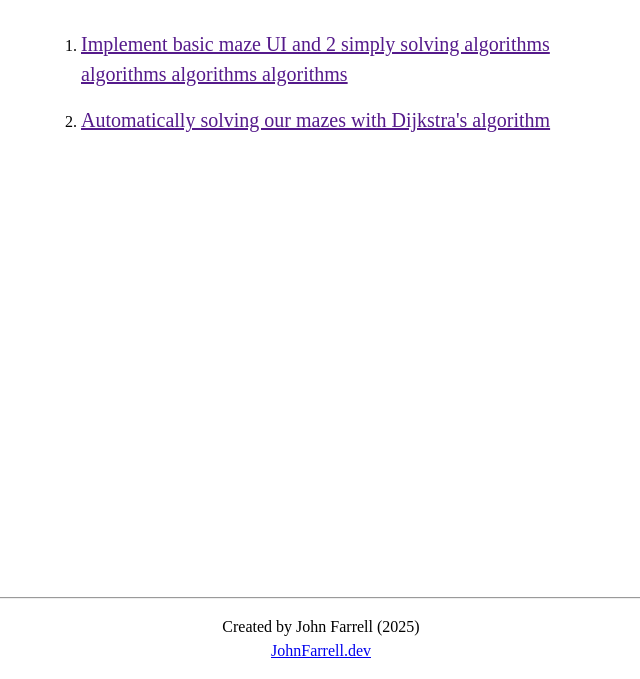
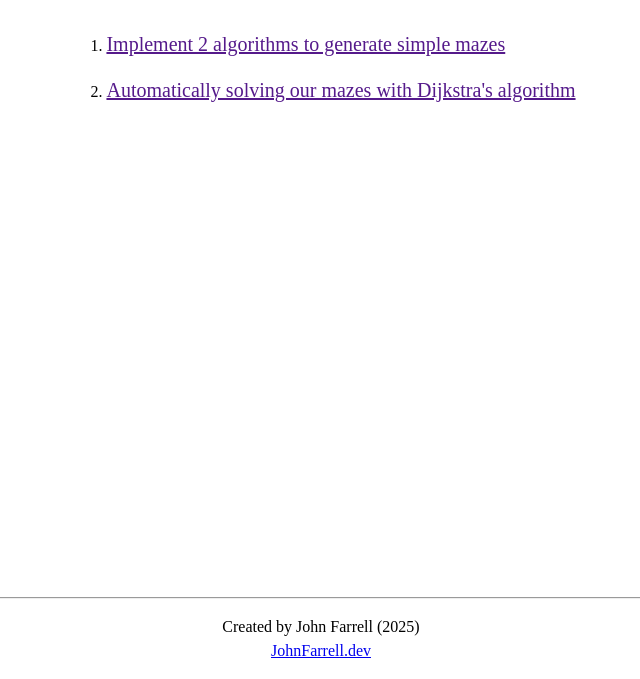
Before and after one commit to JohnFarrellDev/mazes-for-programmers-code-along, a website built with Vite: page pages/index.html in a window 1280 px wide. Shown: the part 121-800 px from the top of the page, without its empty margins (319-959 px from the left). Built offline with nearby package versions, Linux system fonts and the light colour scheme.

Commit message:
fix typo

```diff
--- a/pages/index.html
+++ b/pages/index.html
@@ -13,10 +13,7 @@
       <h2 class="subheading">Code Along With Me</h2>
       <ol class="chapter-sections">
         <li>
-          <a href=""
-            >Implement basic maze UI and 2 simply solving algorithms algorithms
-            algorithms algorithms</a
-          >
+          <a href="">Implement 2 algorithms to generate simple mazes</a>
         </li>
         <li>
           <a href=""
```
